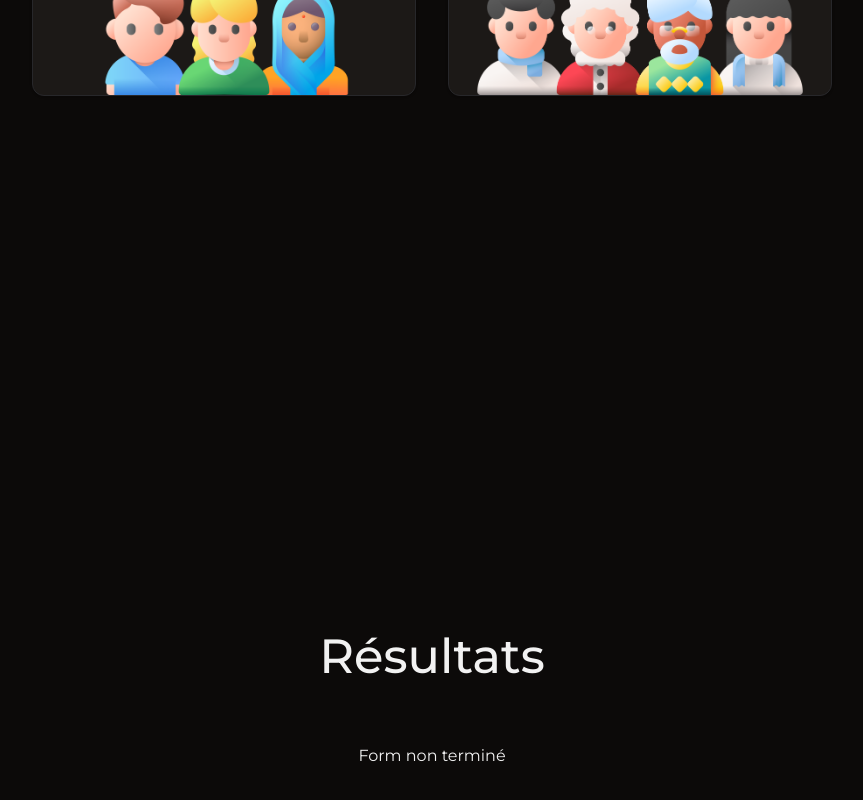
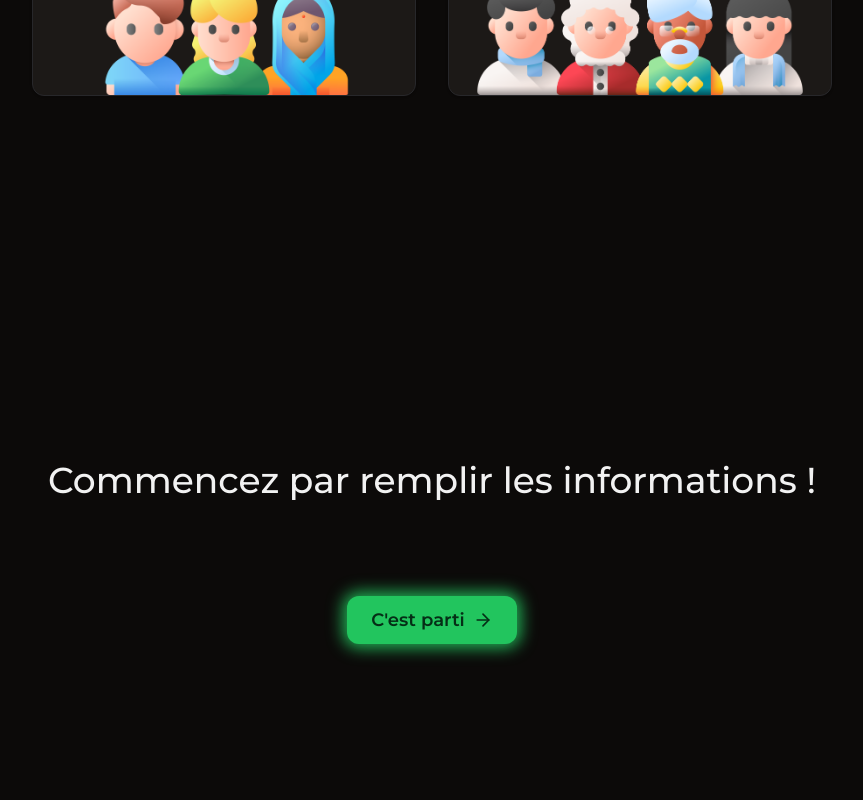
Before and after one commit to maxencebonamy/Asynconf-2023, a Next.js app: page / in a window 1280 px wide. Shown: the part 4884-5684 px from the top of the page, without its empty margins (208-1071 px from the left). Built offline with nearby package versions, Linux system fonts and the light colour scheme.

Commit message:
Result Section

```diff
--- a/src/app/page.tsx
+++ b/src/app/page.tsx
@@ -22,6 +22,7 @@ const Page = () => {
 	const [passengers, setPassengers] = useState<PassengersType | null>(null)
 	const [loanRate, setLoanRate] = useState<number | null>(null)
 
+	const homeSection = useRef<HTMLElement>(null)
 	const carSection = useRef<HTMLElement>(null)
 	const energySection = useRef<HTMLElement>(null)
 	const distanceSection = useRef<HTMLElement>(null)
@@ -39,7 +40,10 @@ const Page = () => {
 
     return (
         <main className="w-full flex flex-col items-center justify-center gap-16">
-			<HomeSection nextSection={carSection} />
+			<HomeSection
+				sectionRef={homeSection}
+				nextSection={carSection}
+			/>
 
 			<CarSection
 				sectionRef={carSection}
@@ -76,7 +80,11 @@ const Page = () => {
 				setPassengers={setPassengers}
 			/>
 
-			<ResultSection sectionRef={resultSection} loanRate={loanRate} />
+			<ResultSection
+				sectionRef={resultSection}
+				nextSection={homeSection}
+				loanRate={loanRate}
+			/>
         </main>
     )
 }
--- a/src/components/sections/distance/DistanceSection.tsx
+++ b/src/components/sections/distance/DistanceSection.tsx
@@ -1,6 +1,3 @@
-import distances from "@/assets/data/distances.json"
-import { Button } from "@/components/ui/button"
-import { Slider } from "@/components/ui/slider"
 import { DistanceType } from "@/lib/types"
 import DistanceCard from "./DistanceCard"
 import { scrollToSection } from "@/lib/utils"
--- a/src/components/sections/home/HomeSection.tsx
+++ b/src/components/sections/home/HomeSection.tsx
@@ -5,12 +5,13 @@ import ShadowButton from "@/components/ShadowButton"
 import { scrollToSection } from "@/lib/utils"
 
 interface HomeSectionProps {
+    sectionRef: React.RefObject<HTMLElement>
     nextSection: React.RefObject<HTMLElement>
 }
 
-const HomeSection = ({nextSection}: HomeSectionProps) => {
+const HomeSection = ({sectionRef, nextSection}: HomeSectionProps) => {
     return (
-        <section className="w-full h-screen flex flex-col items-center justify-center gap-16 py-28">
+        <section ref={sectionRef} className="w-full h-screen flex flex-col items-center justify-center gap-16 py-28">
             <div className="flex flex-row items-center justify-center gap-56">
 				<div className="flex flex-col items-start justify-center gap-4">
 					<h1 className="text-5xl font-medium">
--- /dev/null
+++ b/src/components/sections/result/ResultCard.tsx
@@ -0,0 +1,37 @@
+import { Button } from "@/components/ui/button"
+import { Card, CardContent, CardDescription, CardFooter, CardHeader, CardTitle } from "@/components/ui/card"
+import { Slider } from "@/components/ui/slider"
+import { DistanceType } from "@/lib/types"
+import Image from "next/image"
+import distances from "@/assets/data/distances.json"
+import { useEffect } from "react"
+import { formatNumberWithComma, formatNumberWithSeparators } from "@/lib/utils"
+
+interface ResultCardProps {
+    loanRate: number
+}
+
+const ResultCard = ({loanRate} : ResultCardProps) => {
+    return (
+        <Card className="w-[600px]">
+            <CardHeader className="pb-2">
+                <CardTitle className="text-2xl font-semibold text-center">
+                    Votre taux d'emprunt
+                </CardTitle>
+            </CardHeader>
+
+            <CardContent className="flex flex-row items-center justify-center py-2">
+                <p className="font-extrabold text-8xl">{formatNumberWithComma(loanRate)}</p>
+                <p className="font-light text-8xl">%</p>
+            </CardContent>
+
+            <CardFooter className="flex flex-row items-center justify-center pt-2">
+                <p className="text-md text-muted-foreground text-center">
+                    {`Selon les informations que vous avez indiquées, vous devrez payer ${formatNumberWithComma(loanRate)}% de frais pour cet emprunt.`}
+                </p>
+            </CardFooter>
+        </Card>
+    )
+}
+
+export default ResultCard
--- a/src/components/sections/result/ResultSection.tsx
+++ b/src/components/sections/result/ResultSection.tsx
@@ -1,21 +1,37 @@
+import ShadowButton from "@/components/ShadowButton"
+import { scrollToSection } from "@/lib/utils"
+import { ArrowRight } from "lucide-react"
+import ResultCard from "./ResultCard"
+import IconCard from "@/components/IconCard"
+import Image from "next/image"
+import loadRateImage from "@/assets/images/loan_rate.png"
+
 interface ResultSectionProps {
     sectionRef: React.RefObject<HTMLElement>
+    nextSection: React.RefObject<HTMLElement>
     loanRate: number | null
 }
 
-const ResultSection = ({sectionRef, loanRate}: ResultSectionProps) => {
+const ResultSection = ({sectionRef, nextSection, loanRate}: ResultSectionProps) => {
     return (
-        <section ref={sectionRef} className="w-full h-screen flex flex-col items-center justify-center gap-16 py-28">
-            <div className="flex flex-row items-center justify-center gap-16">
-				<div className="flex flex-col items-start justify-center gap-4">
-					<h1 className="text-5xl font-medium">
-						Résultats
-					</h1>
-				</div>
-			</div>
-			<div className="">
-                {loanRate ?? "Form non terminé"}
-			</div>
+        <section ref={sectionRef} className="w-full h-screen flex flex-col items-center justify-start gap-16 py-28 p-8 max-w-[900px]">
+            <h2 className="text-4xl font-medium pt-12 pb-4 text-center">
+                {loanRate !== null ? "C'est déjà terminé !" : "Commencez par remplir les informations !"}
+            </h2>
+            {
+                loanRate !== null ? (
+                    <div className="flex flex-row flex-wrap items-center justify-center gap-8 relative mt-8">
+                        <ResultCard loanRate={loanRate} />
+                        <IconCard className="absolute z-10 -right-24 -top-16">
+                            <Image src={loadRateImage} alt="Distance Icon" width={80} height={80} />
+                        </IconCard>
+                    </div>
+                ) : <></>
+            }
+            <ShadowButton className="font-semibold h-12 rounded-xl text-lg px-6 mt-4" onClick={() => scrollToSection(nextSection)}>
+                {loanRate !== null ? "Recommencer" : "C'est parti"}
+                <ArrowRight height={28} width={28} className="pl-2" />
+            </ShadowButton>
         </section>
     )
 }
--- a/src/lib/utils.ts
+++ b/src/lib/utils.ts
@@ -13,6 +13,10 @@ export function formatNumberWithSeparators(value: number): string {
 	return value.toLocaleString("fr-FR")
 }
 
+export function formatNumberWithComma(value: number): string {
+	return value.toString().replaceAll(".", ",")
+}
+
 export function getMiddleValue<T>(array: T[]): T {
 	return array[Math.floor((array.length - 1) / 2)]
 }
```
Also changed, not shown: src/assets/images/loan_rate.png (added).
